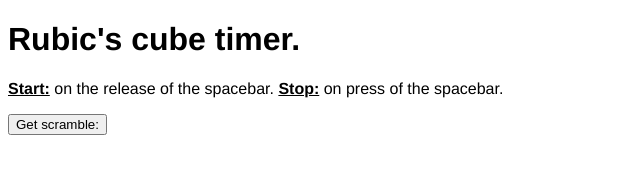
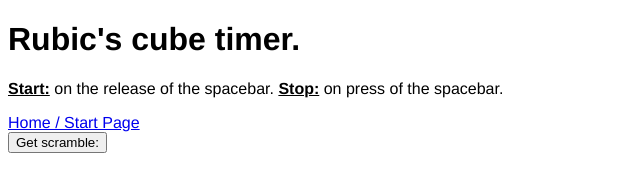
Before and after one commit to al3xandros/net, a plain HTML site: page timer/index.html in a window 1280 px wide. Shown: the whole page, without its empty margins (0-640 px from the left). Drawn offline with Linux system fonts and the light colour scheme.

Commit message:
Update index.html
added an Homepage anchor

```diff
--- a/timer/index.html
+++ b/timer/index.html
@@ -10,6 +10,7 @@
     <h1>Rubic's cube timer.</h1>
         <p><strong><u>Start:</u></strong> on the release of the spacebar.
             <strong><u>Stop:</u></strong> on press of the spacebar. </p>
+    <a href="/">Home / Start Page</a> <br>
     <button id="scramble-btn">Get scramble:</button> <span id="scramble"></span>
     <div class="main">
 
```
